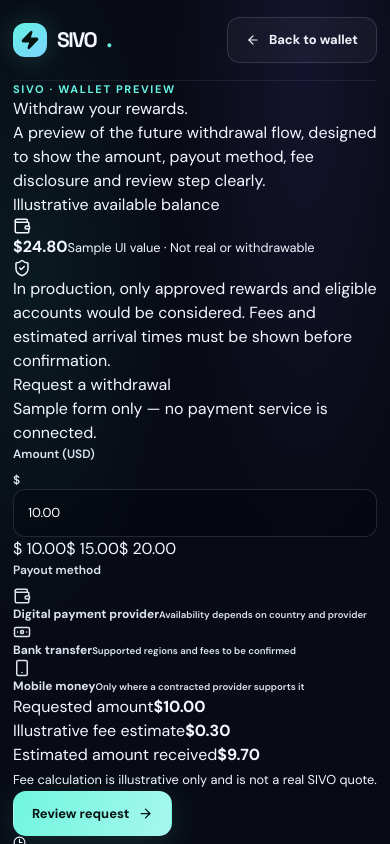
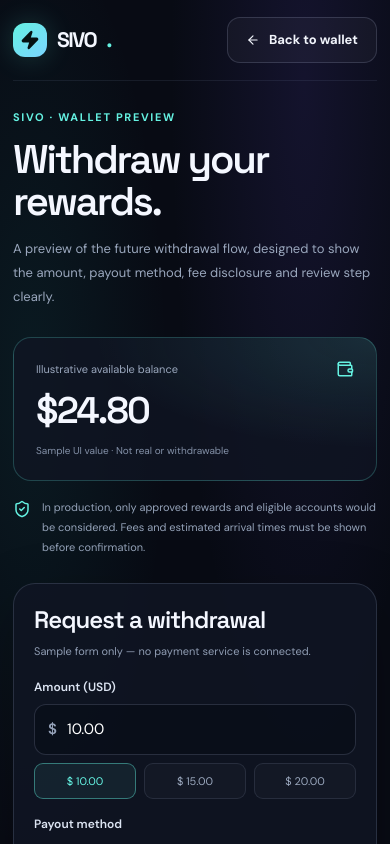
Before and after one commit to joshuamussanga7-cpu/SIVO, a Next.js app: page /wallet/withdraw in a window 390 px wide. Shown: the top 844 px of the page. Built offline with nearby package versions, Linux system fonts and the light colour scheme.

Commit message:
style: add responsive withdrawal preview layout

```diff
--- a/app/globals.css
+++ b/app/globals.css
@@ -284,3 +284,47 @@
   .mobile-app-nav a.active { color: var(--cyan); background: rgba(101,242,226,.09); }
   .app-main { padding-bottom: 108px; }
 }
+
+
+/* Withdrawal request preview */
+.withdraw-layout { display: grid; grid-template-columns: minmax(0,.9fr) minmax(0,1.1fr); align-items: start; gap: clamp(25px,5vw,65px); max-width: 1040px; margin: 48px auto 0; }
+.withdraw-title { margin: 14px 0; font: 600 clamp(35px,5vw,52px)/1.05 'Space Grotesk',sans-serif; letter-spacing: -.055em; }
+.withdraw-copy { max-width: 430px; color: #9aa7bd; font-size: 13px; line-height: 1.85; }
+.withdraw-balance { display: grid; gap: 9px; margin-top: 28px; padding: 22px; border: 1px solid rgba(101,242,226,.22); border-radius: 18px; background: radial-gradient(ellipse at 100% 0%, rgba(101,242,226,.12), transparent 55%), rgba(16,21,35,.78); }
+.withdraw-balance-top { display: flex; align-items: center; justify-content: space-between; color: #9aa7bd; font-size: 11px; }
+.withdraw-balance-top svg { color: var(--cyan); }
+.withdraw-balance strong { font: 600 37px 'Space Grotesk',sans-serif; letter-spacing: -.05em; }
+.withdraw-balance small { color: #8390a7; font-size: 10px; }
+.withdraw-assurance { display: flex; gap: 11px; align-items: flex-start; margin-top: 17px; color: #94a2b8; font-size: 11px; line-height: 1.8; }
+.withdraw-assurance svg { flex: 0 0 auto; color: var(--cyan); margin-top: 2px; }
+.withdraw-card { display: grid; gap: 16px; padding: clamp(20px,3vw,30px); border: 1px solid rgba(160,177,211,.18); border-radius: 22px; background: rgba(16,21,35,.86); box-shadow: 0 22px 65px rgba(0,0,0,.23); }
+.withdraw-card h2 { margin: 0; font: 600 24px 'Space Grotesk',sans-serif; letter-spacing: -.04em; }
+.withdraw-caption { margin: -9px 0 2px; color: #8f9cb2; font-size: 11px; line-height: 1.7; }
+.amount-input-wrap { display: flex; align-items: center; gap: 10px; border: 1px solid rgba(160,177,211,.2); border-radius: 12px; padding: 0 13px; background: rgba(5,9,18,.45); }
+.amount-input-wrap > span { color: #94a1b8; font-size: 15px; }
+.amount-input-wrap input { width: 100%; min-width: 0; border: 0; outline: 0; padding: 13px 0; color: white; background: transparent; font-size: 15px; }
+.amount-input-wrap:focus-within { border-color: rgba(101,242,226,.6); }
+.amount-shortcuts { display: flex; gap: 8px; margin-top: -8px; }
+.amount-shortcuts button { flex: 1; border: 1px solid var(--line); border-radius: 9px; padding: 9px; color: #9aa7bd; background: rgba(255,255,255,.025); font-size: 11px; cursor: pointer; }
+.amount-shortcuts button.selected, .amount-shortcuts button:hover { border-color: rgba(101,242,226,.42); color: var(--cyan); background: rgba(101,242,226,.07); }
+.payout-methods { display: grid; gap: 8px; margin-top: 4px; }
+.payout-method { display: flex; align-items: center; gap: 11px; width: 100%; padding: 12px; border: 1px solid rgba(160,177,211,.15); border-radius: 12px; color: #dfe7f5; background: rgba(255,255,255,.02); text-align: left; cursor: pointer; }
+.payout-method.selected { border-color: rgba(101,242,226,.52); background: rgba(101,242,226,.055); }
+.payout-icon { display: grid; place-items: center; flex: 0 0 35px; height: 35px; border-radius: 10px; color: var(--cyan); background: rgba(101,242,226,.09); }
+.payout-label { display: grid; gap: 4px; flex: 1; }
+.payout-label strong { font-size: 11px; }
+.payout-label small { color: #8896ad; font-size: 9px; font-weight: 400; line-height: 1.5; }
+.payout-radio { display: grid; place-items: center; width: 16px; height: 16px; border: 1px solid #59657a; border-radius: 50%; }
+.payout-method.selected .payout-radio { border-color: var(--cyan); }
+.payout-radio span { width: 8px; height: 8px; border-radius: 50%; background: var(--cyan); }
+.withdraw-summary { display: grid; gap: 11px; padding: 15px; border: 1px solid rgba(160,177,211,.12); border-radius: 12px; background: rgba(5,9,18,.3); }
+.withdraw-summary > div { display: flex; align-items: center; justify-content: space-between; gap: 12px; color: #99a6bc; font-size: 10px; }
+.withdraw-summary strong { color: #eaf0fb; font-size: 11px; }
+.withdraw-summary .withdraw-receive { padding-top: 11px; border-top: 1px solid rgba(160,177,211,.13); color: #dce8f6; }
+.withdraw-summary .withdraw-receive strong { color: var(--cyan); font-size: 16px; }
+.withdraw-summary > small { color: #75839a; font-size: 9px; line-height: 1.6; }
+.withdraw-submit { width: 100%; padding: 14px; }
+.withdraw-submit:disabled { opacity: .4; cursor: not-allowed; transform: none; }
+.withdraw-footnote { display: flex; gap: 7px; align-items: flex-start; color: #7f8da4; font-size: 9px; line-height: 1.7; }
+.withdraw-footnote svg { flex: 0 0 auto; margin-top: 1px; }
+@media (max-width: 760px) { .withdraw-layout { grid-template-columns: 1fr; margin-top: 28px; } .withdraw-title { font-size: 40px; } }
```
